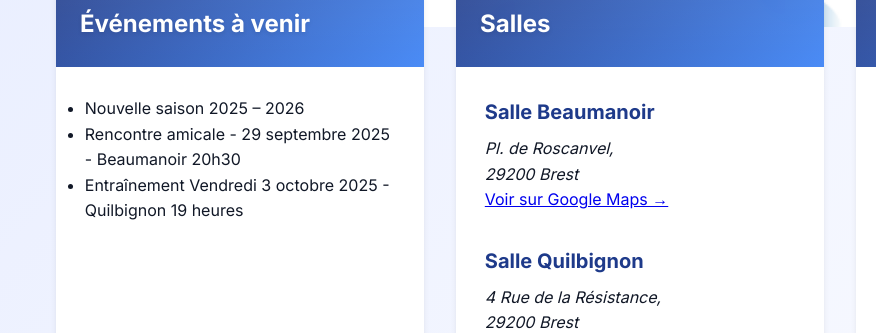
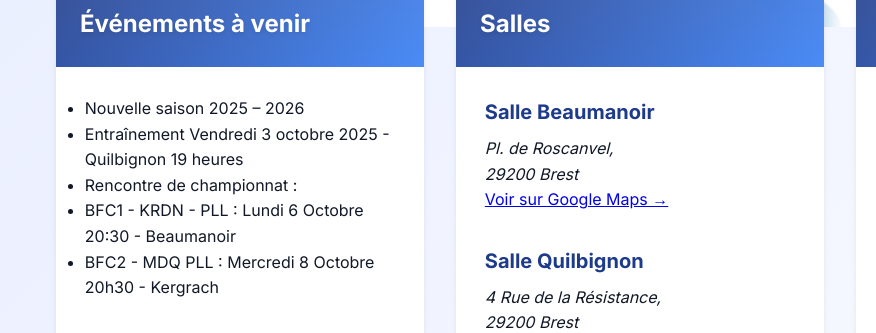
Before and after one commit to BFC-Brest/futsal, a plain HTML site: page index.html in a window 1280 px wide. Shown: the part 1180-1513 px from the top of the page, 0-876 px from the left. Drawn offline with nearby package versions, Linux system fonts and the light colour scheme; no server answers.

Commit message:
Update index.html

```diff
--- a/index.html
+++ b/index.html
@@ -462,8 +462,10 @@
       <div class="card-body">
         <ul>
           <li>Nouvelle saison 2025 – 2026</li>
-          <li>Rencontre amicale  - 29 septembre 2025 - Beaumanoir 20h30</li>
           <li>Entraînement Vendredi 3 octobre 2025 - Quilbignon 19 heures</li>
+          <li>Rencontre de championnat :</li>
+          <li>BFC1 - KRDN - PLL : Lundi 6 Octobre 20:30 - Beaumanoir</li>
+          <li>BFC2 - MDQ PLL : Mercredi 8 Octobre 20h30 - Kergrach </li
         </ul>
       </div>
     </div>
```
